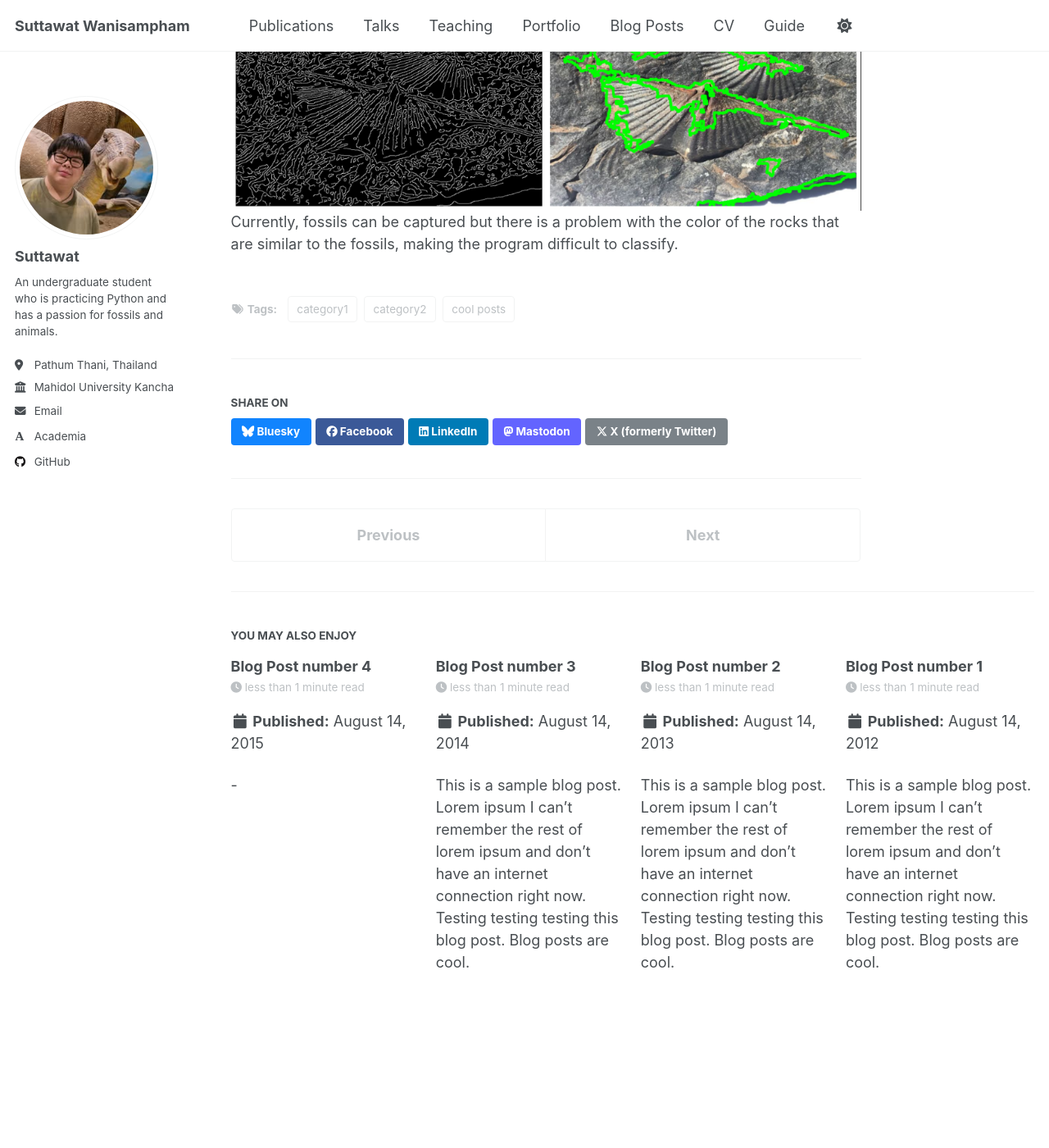
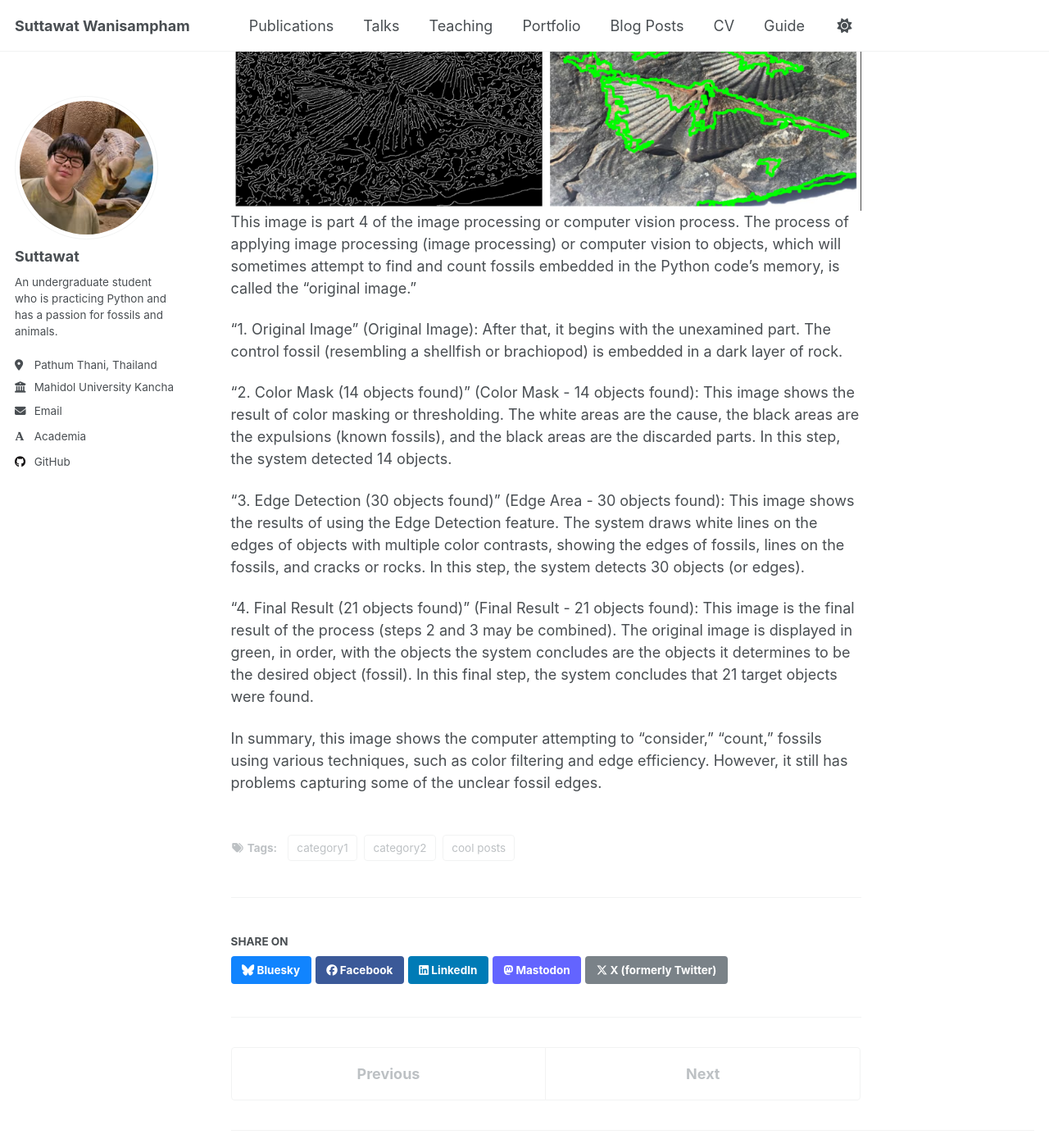
Before and after one commit to suttawatwan-hue/suttawatwan-hue.github.io, a Jekyll site: the page built from _posts/2199-01-01-future-post.md, in a window 1280 px wide and 1400 px high, scrolled down 587 px. Shown: the whole window at 82% size. Built offline with Jekyll 4.4.1, drawn with Linux system fonts in a browser that asks for light colours; some web fonts are replaced; a script that is not in the unit is left out; some of the changed text lies outside the part shown.

Commit message:
Update 2199-01-01-future-post.md

```diff
--- a/_posts/2199-01-01-future-post.md
+++ b/_posts/2199-01-01-future-post.md
@@ -8,4 +8,25 @@ tags:
   - category2
 ---
 <img src='/images/Screenshot 2025-11-17 172922.png'>
-Currently, fossils can be captured but there is a problem with the color of the rocks that are similar to the fossils, making the program difficult to classify.
+This image is part 4 of the image processing or computer vision process. The process of applying image processing (image processing) or computer vision to objects, which will sometimes attempt to find and count fossils embedded in the Python code's memory, is called the "original image."
+
+"1. Original Image" (Original Image):
+After that, it begins with the unexamined part.
+The control fossil (resembling a shellfish or brachiopod) is embedded in a dark layer of rock.
+
+"2. Color Mask (14 objects found)" (Color Mask - 14 objects found):
+This image shows the result of color masking or thresholding.
+The white areas are the cause, the black areas are the expulsions (known fossils), and the black areas are the discarded parts.
+In this step, the system detected 14 objects.
+
+"3. Edge Detection (30 objects found)" (Edge Area - 30 objects found):
+This image shows the results of using the Edge Detection feature.
+The system draws white lines on the edges of objects with multiple color contrasts, showing the edges of fossils, lines on the fossils, and cracks or rocks.
+In this step, the system detects 30 objects (or edges).
+
+"4. Final Result (21 objects found)" (Final Result - 21 objects found):
+This image is the final result of the process (steps 2 and 3 may be combined).
+The original image is displayed in green, in order, with the objects the system concludes are the objects it determines to be the desired object (fossil).
+In this final step, the system concludes that 21 target objects were found.
+
+In summary, this image shows the computer attempting to "consider," "count," fossils using various techniques, such as color filtering and edge efficiency. However, it still has problems capturing some of the unclear fossil edges.
```
